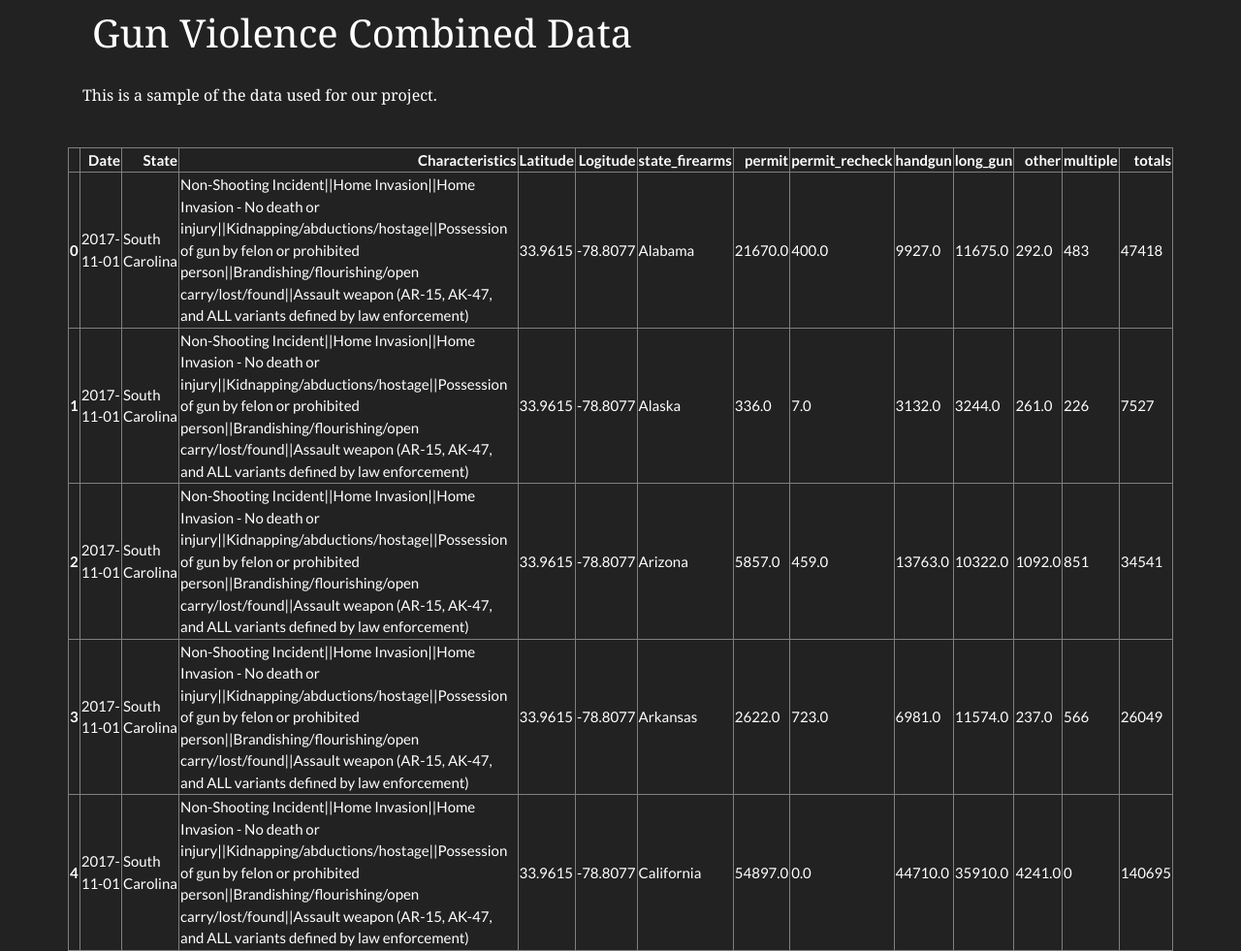
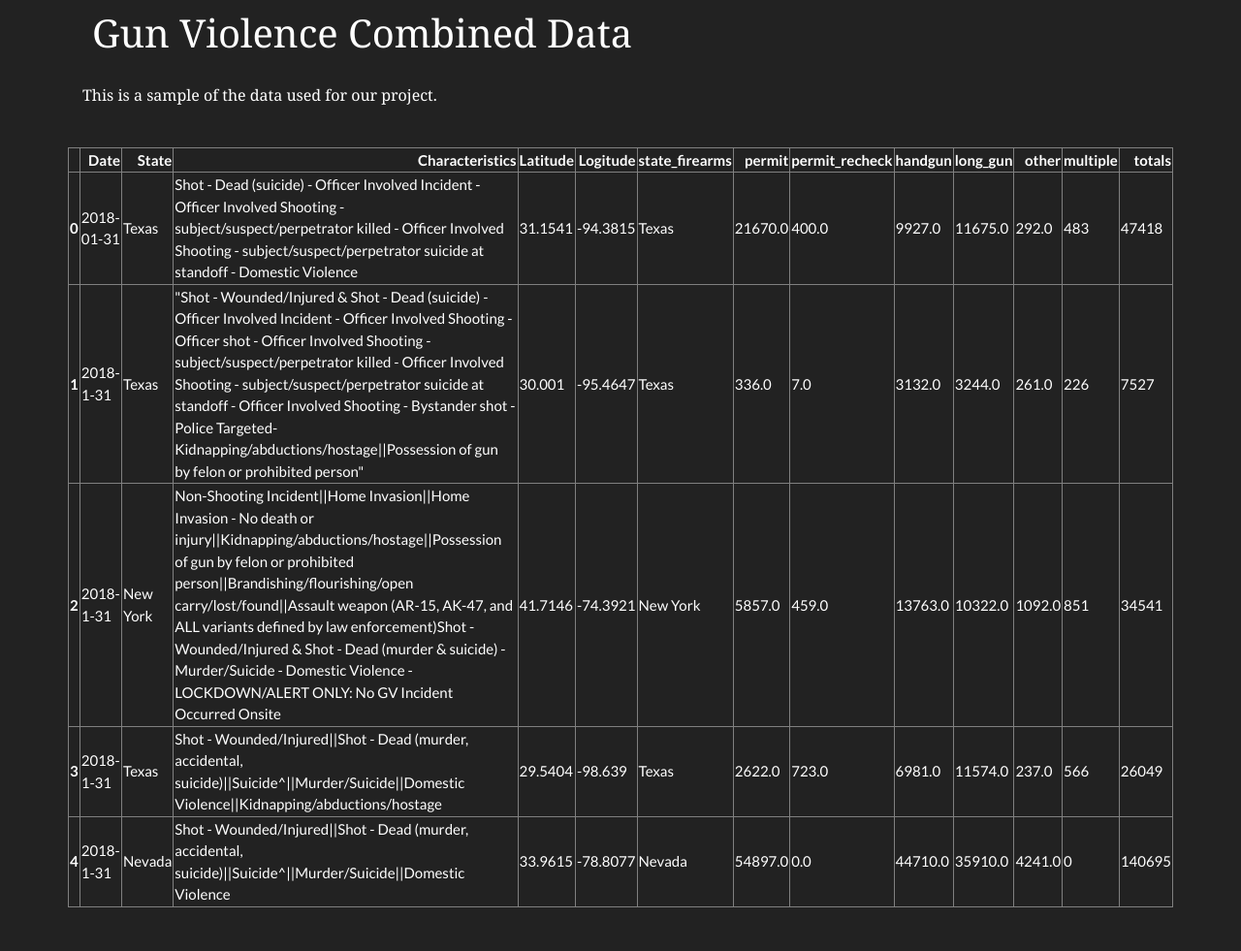
Before and after one commit to Jnajera1/Gun-Violence-USA, a Flask app: template templates/data.html in a window 1280 px wide. Shown: the part 71-1052 px from the top of the page at 97% size. After the commit the page ends 1007 px from the top, so only its background shows below. Run offline with Flask 2, Linux system fonts and the light colour scheme; the template is opened without the code that fills it, so the values that code supplies are empty; parts of the project's set-up code (start-up, migrations or seed data) failed here and were passed over; some libraries are stand-ins or nearby versions.

Commit message:
final updates

```diff
--- a/templates/data.html
+++ b/templates/data.html
@@ -85,12 +85,12 @@
           <tbody>
             <tr>
                 <th>0</th>
-                <td>2017-11-01</td>
-                <td>South Carolina</td>
-                <td>Non-Shooting Incident||Home Invasion||Home Invasion - No death or injury||Kidnapping/abductions/hostage||Possession of gun by felon or prohibited person||Brandishing/flourishing/open carry/lost/found||Assault weapon (AR-15, AK-47, and ALL variants defined by law enforcement)</td>
-                <td>33.9615</td>
-                <td>-78.8077</td>
-                <td>Alabama</td>
+                <td>2018-01-31</td>
+                <td>Texas</td>
+                <td>Shot - Dead (suicide) - Officer Involved Incident - Officer Involved Shooting - subject/suspect/perpetrator killed - Officer Involved Shooting - subject/suspect/perpetrator suicide at standoff - Domestic Violence</td>
+                <td>31.1541</td>
+                <td>-94.3815</td>
+                <td>Texas</td>
                 <td>21670.0</td>
                 <td>400.0</td>
                 <td>9927.0</td>
@@ -101,12 +101,12 @@
               </tr>
               <tr>
                 <th>1</th>
-                <td>2017-11-01</td>
-                <td>South Carolina</td>
-                <td>Non-Shooting Incident||Home Invasion||Home Invasion - No death or injury||Kidnapping/abductions/hostage||Possession of gun by felon or prohibited person||Brandishing/flourishing/open carry/lost/found||Assault weapon (AR-15, AK-47, and ALL variants defined by law enforcement)</td>
-                <td>33.9615</td>
-                <td>-78.8077</td>
-                <td>Alaska</td>
+                <td>2018-1-31</td>
+                <td>Texas</td>
+                <td>"Shot - Wounded/Injured & Shot - Dead (suicide) - Officer Involved Incident - Officer Involved Shooting - Officer shot - Officer Involved Shooting - subject/suspect/perpetrator killed - Officer Involved Shooting - subject/suspect/perpetrator suicide at standoff - Officer Involved Shooting - Bystander shot - Police Targeted- Kidnapping/abductions/hostage||Possession of gun by felon or prohibited person"</td>
+                <td>30.001</td>
+                <td>-95.4647</td>
+                <td>Texas</td>
                 <td>336.0</td>
                 <td>7.0</td>
                 <td>3132.0</td>
@@ -117,12 +117,12 @@
               </tr>
               <tr>
                 <th>2</th>
-                <td>2017-11-01</td>
-                <td>South Carolina</td>
-                <td>Non-Shooting Incident||Home Invasion||Home Invasion - No death or injury||Kidnapping/abductions/hostage||Possession of gun by felon or prohibited person||Brandishing/flourishing/open carry/lost/found||Assault weapon (AR-15, AK-47, and ALL variants defined by law enforcement)</td>
-                <td>33.9615</td>
-                <td>-78.8077</td>
-                <td>Arizona</td>
+                <td>2018-1-31</td>
+                <td>New York</td>
+                <td>Non-Shooting Incident||Home Invasion||Home Invasion - No death or injury||Kidnapping/abductions/hostage||Possession of gun by felon or prohibited person||Brandishing/flourishing/open carry/lost/found||Assault weapon (AR-15, AK-47, and ALL variants defined by law enforcement)Shot - Wounded/Injured & Shot - Dead (murder & suicide) - Murder/Suicide - Domestic Violence - LOCKDOWN/ALERT ONLY: No GV Incident Occurred Onsite</td>
+                <td>41.7146</td>
+                <td>-74.3921</td>
+                <td>New York</td>
                 <td>5857.0</td>
                 <td>459.0</td>
                 <td>13763.0</td>
@@ -133,12 +133,12 @@
               </tr>
               <tr>
                 <th>3</th>
-                <td>2017-11-01</td>
-                <td>South Carolina</td>
-                <td>Non-Shooting Incident||Home Invasion||Home Invasion - No death or injury||Kidnapping/abductions/hostage||Possession of gun by felon or prohibited person||Brandishing/flourishing/open carry/lost/found||Assault weapon (AR-15, AK-47, and ALL variants defined by law enforcement)</td>
-                <td>33.9615</td>
-                <td>-78.8077</td>
-                <td>Arkansas</td>
+                <td>2018-1-31</td>
+                <td>Texas</td>
+                <td>Shot - Wounded/Injured||Shot - Dead (murder, accidental, suicide)||Suicide^||Murder/Suicide||Domestic Violence||Kidnapping/abductions/hostage</td>
+                <td>29.5404</td>
+                <td>-98.639</td>
+                <td>Texas</td>
                 <td>2622.0</td>
                 <td>723.0</td>
                 <td>6981.0</td>
@@ -149,12 +149,12 @@
               </tr>
               <tr>
                 <th>4</th>
-                <td>2017-11-01</td>
-                <td>South Carolina</td>
-                <td>Non-Shooting Incident||Home Invasion||Home Invasion - No death or injury||Kidnapping/abductions/hostage||Possession of gun by felon or prohibited person||Brandishing/flourishing/open carry/lost/found||Assault weapon (AR-15, AK-47, and ALL variants defined by law enforcement)</td>
+                <td>2018-1-31</td>
+                <td>Nevada</td>
+                <td>Shot - Wounded/Injured||Shot - Dead (murder, accidental, suicide)||Suicide^||Murder/Suicide||Domestic Violence</td>
                 <td>33.9615</td>
                 <td>-78.8077</td>
-                <td>California</td>
+                <td>Nevada</td>
                 <td>54897.0</td>
                 <td>0.0</td>
                 <td>44710.0</td>
```
